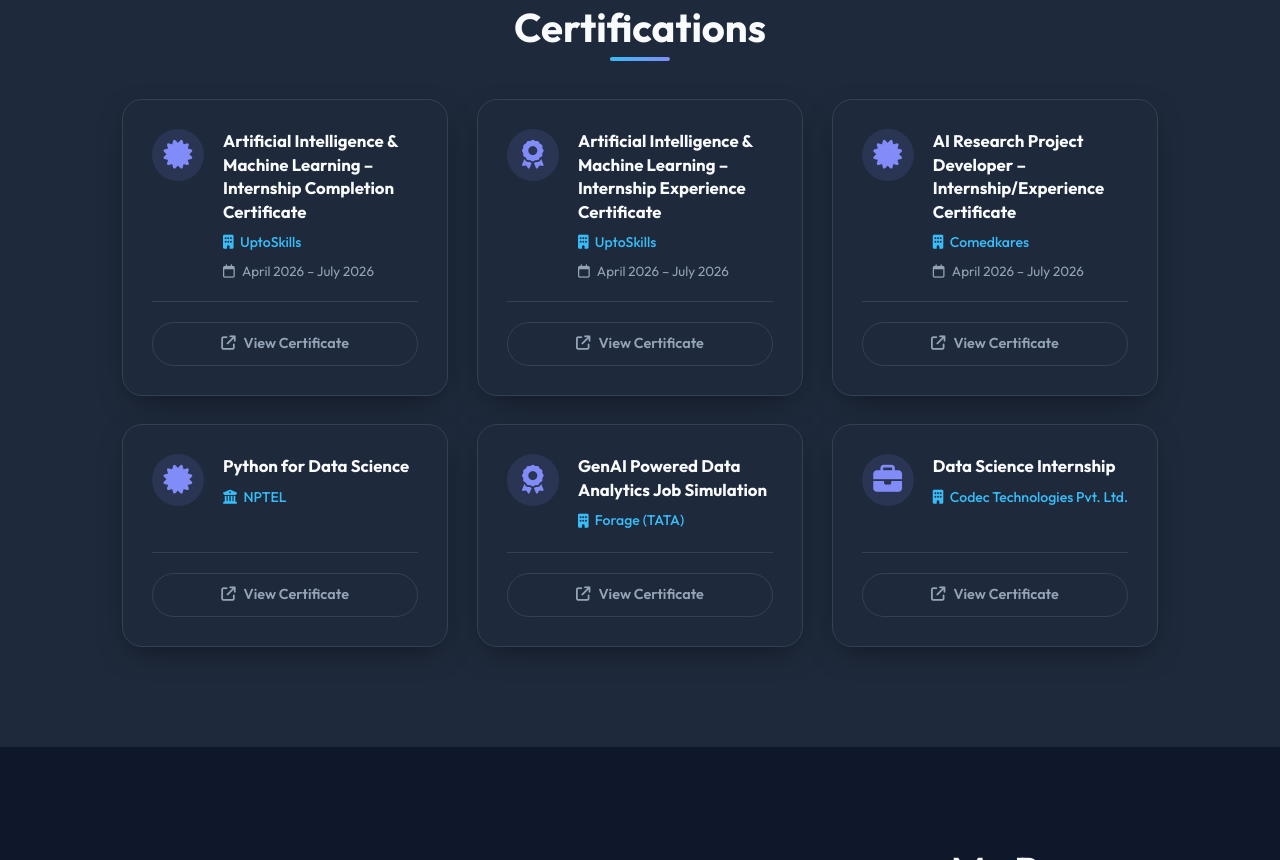
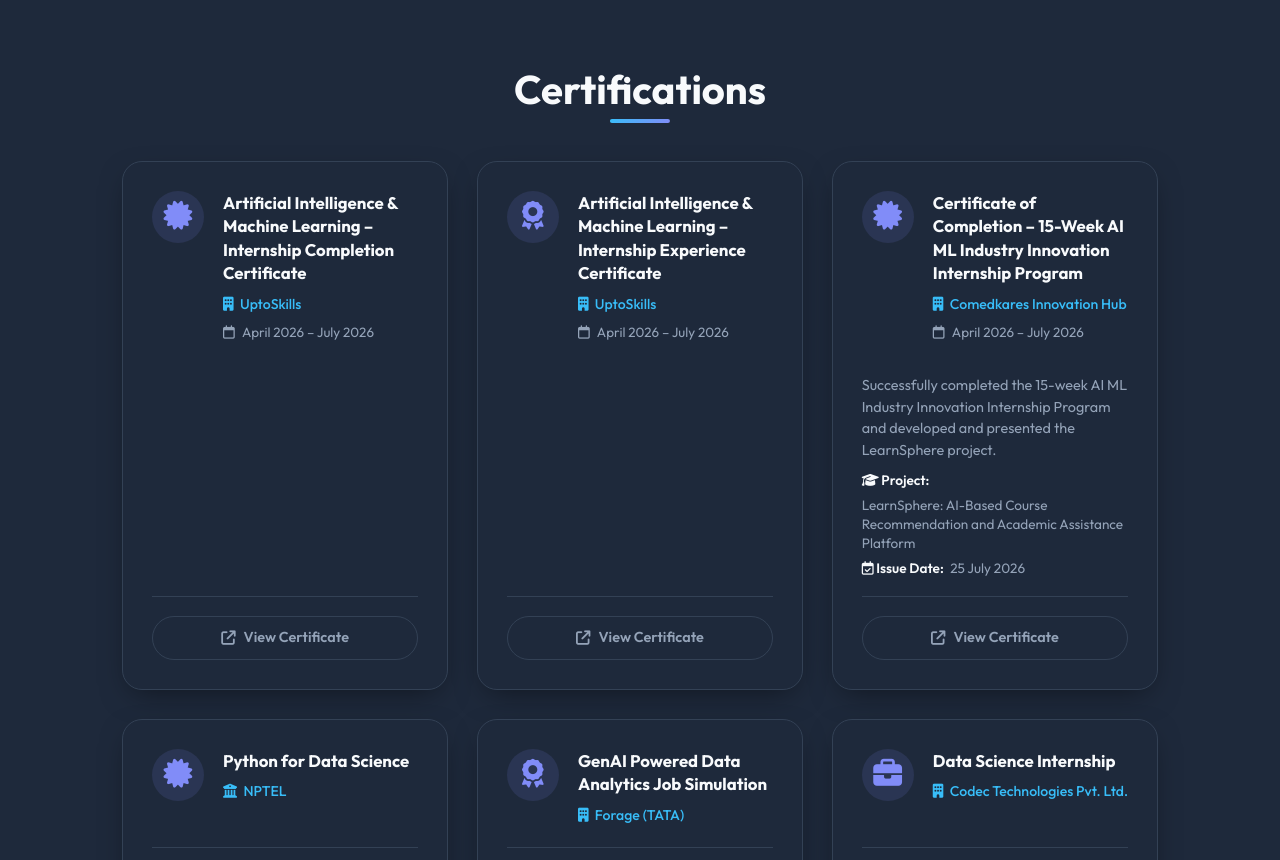
Before and after one commit to Bhumika3005/bhumika_portfolio, a plain HTML site: page index.html in a window 1280 px wide. Shown: the part 5334-6194 px from the top of the page. Drawn offline with Linux system fonts and the light colour scheme.

Commit message:
Update portfolio

```diff
--- a/index.html
+++ b/index.html
@@ -215,7 +215,7 @@
                     </div>
                 </div>
 
-                <!-- Experience 2: Comedkares -->
+                <!-- Experience 2: Comedkares Innovation Hub -->
                 <div class="timeline-item">
                     <div class="timeline-dot bg-accent"></div>
                     <div class="timeline-content card glass-card">
@@ -223,15 +223,16 @@
                             <span class="timeline-date"><i class="fa-regular fa-calendar"></i> April 2026 – July 2026</span>
                             <span class="timeline-status"><i class="fa-solid fa-circle-check"></i> Completed</span>
                         </div>
-                        <h3>AI Research Project Developer</h3>
-                        <h4><i class="fa-solid fa-briefcase"></i> Comedkares</h4>
-                        <p class="timeline-desc">Worked on an AI-powered personalized learning recommendation system using Large Language Models (LLMs), Retrieval-Augmented Generation (RAG), and vector databases.</p>
+                        <h3>AI & ML Intern</h3>
+                        <h4><i class="fa-solid fa-briefcase"></i> Comedkares Innovation Hub</h4>
+                        <p class="timeline-desc">Successfully completed a 15-week AI ML Industry Innovation Internship Program, gaining practical knowledge in innovation and design thinking, Artificial Intelligence, machine learning fundamentals, and project implementation. Developed and presented the LearnSphere project as part of the program.</p>
                         <div class="tech-stack timeline-tech">
+                            <span class="tech-tag">Artificial Intelligence</span>
+                            <span class="tech-tag">Machine Learning</span>
+                            <span class="tech-tag">Innovation & Design Thinking</span>
                             <span class="tech-tag">Python</span>
                             <span class="tech-tag">React.js</span>
                             <span class="tech-tag">FastAPI</span>
-                            <span class="tech-tag">Supabase</span>
-                            <span class="tech-tag">PostgreSQL</span>
                             <span class="tech-tag">LLMs</span>
                             <span class="tech-tag">RAG</span>
                         </div>
@@ -355,15 +356,20 @@
                     </div>
                 </div>
 
-                <!-- Certificate 3: Comedkares -->
+                <!-- Certificate 3: Comedkares Innovation Hub -->
                 <div class="cert-card card hover-lift">
                     <div class="cert-top">
                         <div class="cert-icon"><i class="fa-solid fa-certificate"></i></div>
                         <div class="cert-info">
-                            <h3>AI Research Project Developer – Internship/Experience Certificate</h3>
-                            <p class="cert-org"><i class="fa-solid fa-building"></i> Comedkares</p>
+                            <h3>Certificate of Completion – 15-Week AI ML Industry Innovation Internship Program</h3>
+                            <p class="cert-org"><i class="fa-solid fa-building"></i> Comedkares Innovation Hub</p>
                             <p class="cert-date"><i class="fa-regular fa-calendar"></i> April 2026 – July 2026</p>
                         </div>
+                    </div>
+                    <div class="cert-details">
+                        <p class="cert-desc">Successfully completed the 15-week AI ML Industry Innovation Internship Program and developed and presented the LearnSphere project.</p>
+                        <p class="cert-meta-item"><strong><i class="fa-solid fa-graduation-cap"></i> Project:</strong> LearnSphere: AI-Based Course Recommendation and Academic Assistance Platform</p>
+                        <p class="cert-meta-item"><strong><i class="fa-regular fa-calendar-check"></i> Issue Date:</strong> 25 July 2026</p>
                     </div>
                     <div class="cert-action">
                         <a href="https://drive.google.com/file/d/1zokK0TVlhbiRo9geySqX4xc6KPbPsQ83/view?usp=drivesdk" target="_blank" rel="noopener noreferrer" class="btn btn-sm btn-outline">
--- a/styles.css
+++ b/styles.css
@@ -702,6 +702,34 @@ ul {
     gap: 0.45rem;
 }
 
+.cert-details {
+    margin-top: 0.75rem;
+    margin-bottom: 0.75rem;
+}
+
+.cert-desc {
+    color: var(--text-secondary);
+    font-size: 0.9rem;
+    line-height: 1.5;
+    margin-bottom: 0.6rem;
+}
+
+.cert-meta-item {
+    font-size: 0.85rem;
+    color: var(--text-secondary);
+    margin-bottom: 0.35rem;
+    line-height: 1.4;
+    display: flex;
+    align-items: baseline;
+    gap: 0.4rem;
+    flex-wrap: wrap;
+}
+
+.cert-meta-item strong {
+    color: var(--text-primary);
+    font-weight: 600;
+}
+
 .cert-action {
     margin-top: auto;
     padding-top: 1.2rem;
```
